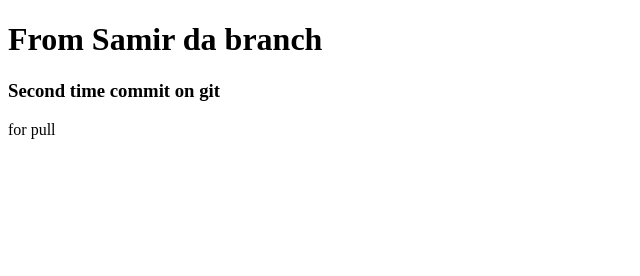
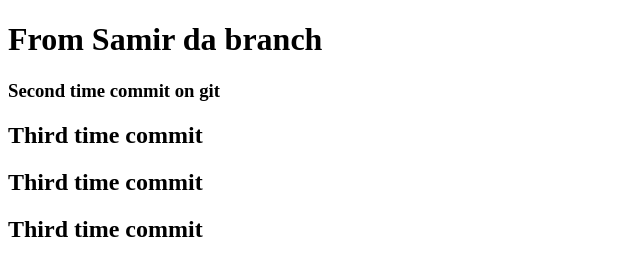
Before and after one commit to chayansrk64/module-3-repo, a plain HTML site: page index.html in a window 1280 px wide. Shown: the whole page, without its empty margins (0-640 px from the left). Drawn offline with Linux system fonts and the light colour scheme.

Commit message:
branch-2 commit

```diff
--- a/index.html
+++ b/index.html
@@ -12,7 +12,10 @@
 
     <h3>Second time commit on git</h3>
 
-    <p>for pull</p>
+    <h2>Third time commit</h2>
+    <h2>Third time commit</h2>
+    <h2>Third time commit</h2>
+
 
 </body>
 </html>
```
